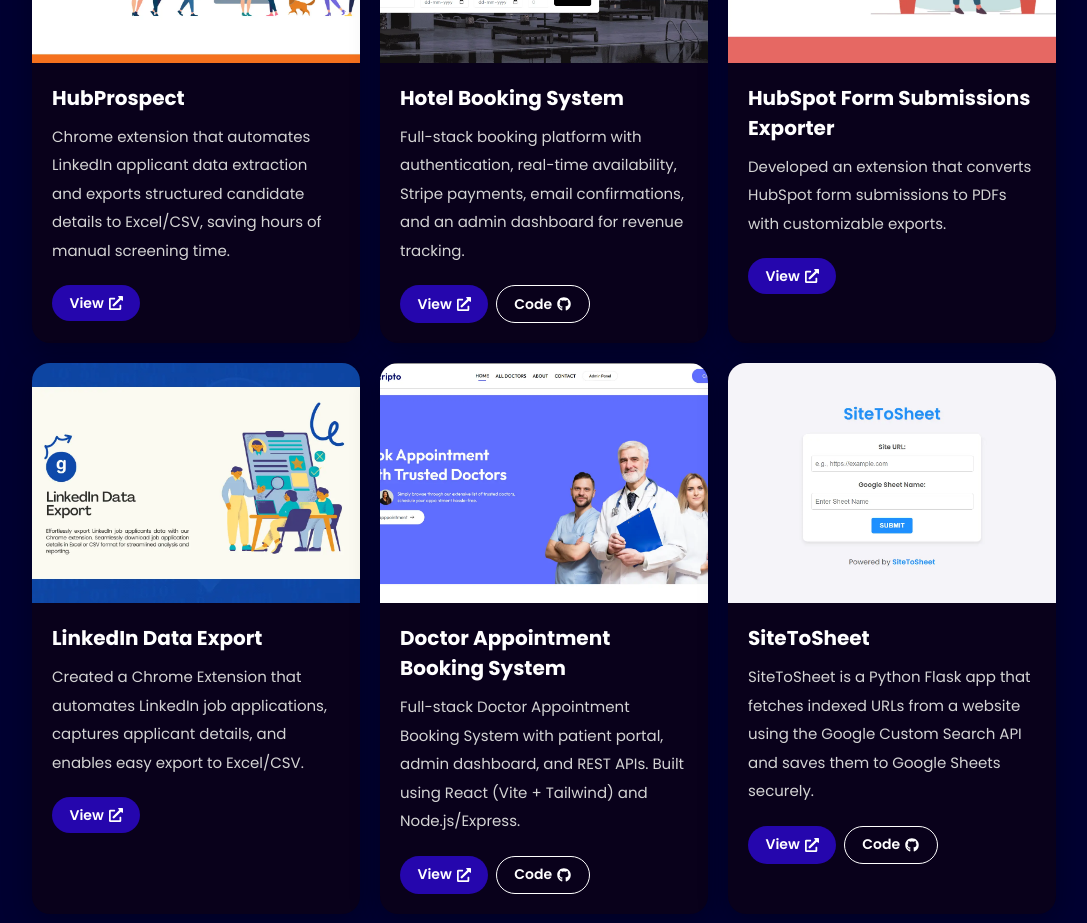
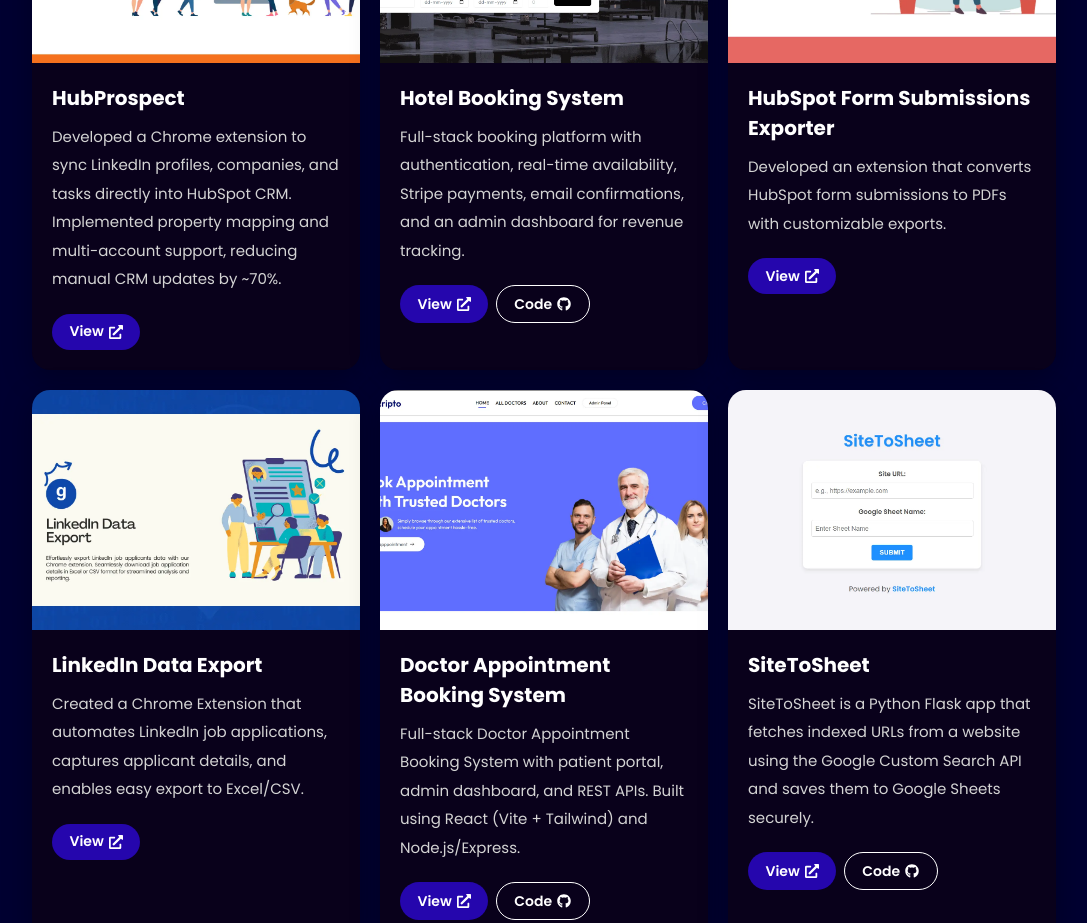
Before and after one commit to tanujgupta18/Portfolio-Website, a React (Vite) app: page / in a window 1280 px wide. Shown: the part 3120-4043 px from the top of the page, without its empty margins (96-1183 px from the left). Built offline with nearby package versions, Linux system fonts and the light colour scheme.

Commit message:
Motion Styling

```diff
--- a/package.json
+++ b/package.json
@@ -12,6 +12,7 @@
   "dependencies": {
     "@emailjs/browser": "^4.4.1",
     "@tailwindcss/vite": "^4.3.0",
+    "framer-motion": "^12.40.0",
     "react": "^19.2.6",
     "react-dom": "^19.2.6",
     "react-icons": "^5.6.0",
--- a/src/components/About.jsx
+++ b/src/components/About.jsx
@@ -1,9 +1,14 @@
 import { HiArrowRight } from "react-icons/hi";
+import { motion } from "framer-motion";
 
 const About = () => {
   return (
-    <section
+    <motion.section
       id="about"
+      initial={{ opacity: 0, y: -80 }}
+      whileInView={{ opacity: 1, y: 0 }}
+      viewport={{ once: true, amount: 0.2 }}
+      transition={{ duration: 0.7 }}
       className="bg-[#e5ecfb] px-[6%] md:px-[10%] py-20 md:py-24"
     >
       <h2 className="text-center text-[2.8rem] md:text-[3.8rem] font-extrabold">
@@ -42,7 +47,9 @@
           </p>
         </div>
 
-        <a
+        <motion.a
+          whileHover={{ scale: 1.03 }}
+          whileTap={{ scale: 0.98 }}
           href="https://drive.google.com/file/d/17RQKOoNQa-F0VWgrQB35QzsnnkmzGRQJ/view?usp=sharing"
           target="_blank"
           rel="noreferrer"
@@ -53,9 +60,9 @@
           </span>
 
           <HiArrowRight className="text-[1.8rem] md:text-[2rem] transition-transform duration-300 group-hover:translate-x-1" />
-        </a>
+        </motion.a>
       </div>
-    </section>
+    </motion.section>
   );
 };
 
--- a/src/components/Education.jsx
+++ b/src/components/Education.jsx
@@ -1,5 +1,7 @@
 import { FaGraduationCap } from "react-icons/fa";
+import { motion } from "framer-motion";
 
+const Education = () => {
   const education = [
     {
       degree: "Bachelor of Technology in Computer Engineering",
@@ -16,10 +18,37 @@
     },
   ];
 
-const Education = () => {
+  const container = {
+    hidden: {},
+    show: {
+      transition: {
+        staggerChildren: 0.28,
+      },
+    },
+  };
+
+  const item = {
+    hidden: { opacity: 0, y: -120 },
+    show: {
+      opacity: 1,
+      y: 0,
+      transition: {
+        duration: 1.2,
+        ease: "easeOut",
+      },
+    },
+  };
+
   return (
-    <section
+    <motion.section
       id="education"
+      initial={{ opacity: 0, y: -80 }}
+      whileInView={{ opacity: 1, y: 0 }}
+      viewport={{ once: true, amount: 0.35 }}
+      transition={{
+        duration: 1.1,
+        ease: "easeOut",
+      }}
       className="bg-[#e5ecfb] px-[6%] md:px-[10%] py-20 md:py-24"
     >
       <h2 className="flex items-center justify-center gap-3 text-center text-[2.8rem] md:text-[4rem] font-bold">
@@ -33,9 +62,16 @@
       </p>
 
       {/* Cards */}
-      <div className="mt-14 flex flex-col gap-8">
+      <motion.div
+        variants={container}
+        initial="hidden"
+        whileInView="show"
+        viewport={{ once: true }}
+        className="mt-14 flex flex-col gap-8"
+      >
         {education.map((item) => (
           <div
+            variants={item}
             key={item.degree}
             className="rounded-4xl bg-white p-7 md:p-10 shadow-[0_5px_18px_rgba(0,0,0,0.10)] transition-all duration-300 hover:-translate-y-1 hover:shadow-[0_12px_28px_rgba(0,0,0,0.12)]"
           >
@@ -58,8 +94,8 @@
             </div>
           </div>
         ))}
-      </div>
-    </section>
+      </motion.div>
+    </motion.section>
   );
 };
 
--- a/src/components/Experience.jsx
+++ b/src/components/Experience.jsx
@@ -1,10 +1,38 @@
 import experience from "../data/experience.json";
 import { FaBriefcase, FaMapMarkerAlt } from "react-icons/fa";
+import { motion } from "framer-motion";
 
 const Experience = () => {
+  const container = {
+    hidden: {},
+    show: {
+      transition: {
+        staggerChildren: 0.28,
+        delayChildren: 0.2,
+      },
+    },
+  };
+
+  const item = {
+    hidden: {
+      opacity: 0,
+    },
+    show: {
+      opacity: 1,
+      transition: {
+        duration: 0.8,
+        ease: "easeOut",
+      },
+    },
+  };
+
   return (
-    <section
+    <motion.section
       id="experience"
+      initial={{ opacity: 0 }}
+      whileInView={{ opacity: 1 }}
+      viewport={{ once: false, amount: 0.15 }}
+      transition={{ duration: 0.9 }}
       className="px-[6%] md:px-[10%] py-18 md:py-24 bg-[#edf0fa]"
     >
       <h2 className="flex items-center justify-center gap-3 text-[2.8rem] md:text-[4rem] font-bold">
@@ -16,9 +44,16 @@
         Turning ideas into real products through internships and development.
       </p>
 
-      <div className="mt-16 flex flex-col gap-10">
+      <motion.div
+        variants={container}
+        initial="hidden"
+        whileInView="show"
+        viewport={{ once: false, amount: 0.15 }}
+        className="mt-16 flex flex-col gap-10"
+      >
         {experience.slice(0, 2).map((exp, index) => (
-          <div
+          <motion.div
+            variants={item}
             key={index}
             className="rounded-[2.5rem] bg-white p-7 md:p-10 shadow-[0_5px_15px_rgba(0,0,0,0.08)] transition-all duration-300 hover:-translate-y-2 hover:shadow-[0_12px_30px_rgba(0,0,0,0.12)]"
           >
@@ -65,9 +100,9 @@
                 </span>
               ))}
             </div>
-          </div>
+          </motion.div>
         ))}
-      </div>
+      </motion.div>
       {experience.length > 2 && (
         <div className="mt-20 flex justify-center">
           <a
@@ -78,7 +113,7 @@
           </a>
         </div>
       )}
-    </section>
+    </motion.section>
   );
 };
 
--- a/src/components/Projects.jsx
+++ b/src/components/Projects.jsx
@@ -1,5 +1,6 @@
 import projects from "../data/projects.json";
 import { assets } from "../assets/assets";
+import { motion } from "framer-motion";
 import {
   FaGithub,
   FaExternalLinkAlt,
@@ -10,9 +11,36 @@
 const Projects = () => {
   const featuredProjects = projects.filter((project) => project.featured);
 
+  const container = {
+    hidden: {},
+    show: {
+      transition: {
+        staggerChildren: 0.18,
+        delayChildren: 0.15,
+      },
+    },
+  };
+
+  const item = {
+    hidden: {
+      opacity: 0,
+    },
+    show: {
+      opacity: 1,
+      transition: {
+        duration: 0.7,
+        ease: "easeOut",
+      },
+    },
+  };
+
   return (
-    <section
+    <motion.section
       id="projects"
+      initial={{ opacity: 0, y: -100 }}
+      whileInView={{ opacity: 1, y: 0 }}
+      viewport={{ once: false, amount: 0.15 }}
+      transition={{ duration: 1.1 }}
       className="bg-[#000031] px-[6%] md:px-[10%] py-20 md:py-24"
     >
       {/* Heading */}
@@ -27,16 +55,23 @@
         problem solving.
       </p>
 
-      <div className="mt-14 grid grid-cols-1 gap-8 md:grid-cols-2 xl:grid-cols-3">
+      <motion.div
+        variants={container}
+        initial="hidden"
+        whileInView="show"
+        viewport={{ once: false, amount: 0.15 }}
+        className="mt-14 grid grid-cols-1 gap-8 md:grid-cols-2 xl:grid-cols-3"
+      >
         {featuredProjects.map((project) => (
-          <div
+          <motion.div
+            variants={item}
             key={project.title}
             className="overflow-hidden rounded-[1.8rem] bg-[#09011b] shadow-[0_8px_30px_rgba(0,0,0,0.28)] transition-all duration-300 hover:-translate-y-2 hover:shadow-[0_16px_40px_rgba(0,0,0,0.35)]"
           >
             <img
               src={assets[project.image]}
               alt={project.title}
-              className="h-[220px] md:h-[240px] w-full object-cover"
+              className="h-[220px] md:h-[240px] w-full object-cover transition duration-[1200ms] hover:scale-[1.04]"
             />
 
             <div className="p-6 md:p-8">
@@ -71,9 +106,9 @@
                 )}
               </div>
             </div>
-          </div>
+          </motion.div>
         ))}
-      </div>
+      </motion.div>
 
       <div className="mt-16 md:mt-20 flex justify-center">
         <a
@@ -84,7 +119,7 @@
           <FaArrowRight className="text-[1.4rem]" />
         </a>
       </div>
-    </section>
+    </motion.section>
   );
 };
 
--- a/src/components/Skills.jsx
+++ b/src/components/Skills.jsx
@@ -1,11 +1,38 @@
 import React from "react";
+import { motion } from "framer-motion";
 import skills from "../data/skills.json";
 import { FaLaptopCode } from "react-icons/fa";
 
 const Skills = () => {
+  const container = {
+    hidden: {},
+    show: {
+      transition: {
+        staggerChildren: 0.06,
+        delayChildren: 0.15,
+      },
+    },
+  };
+
+  const item = {
+    hidden: { opacity: 0 },
+    show: {
+      opacity: 1,
+      y: 0,
+      transition: {
+        duration: 0.7,
+        ease: "easeOut",
+      },
+    },
+  };
+
   return (
-    <section
+    <motion.section
       id="skills"
+      initial={{ opacity: 0, y: -80 }}
+      whileInView={{ opacity: 1, y: 0 }}
+      viewport={{ once: false, amount: 0.15 }}
+      transition={{ duration: 0.7 }}
       className="bg-[#07143f] px-[6%] md:px-[10%] py-20 md:py-24"
     >
       {/* Heading */}
@@ -20,9 +47,16 @@
 
       {/* Container */}
       <div className="mt-16">
-        <div className="grid grid-cols-2 gap-6 md:grid-cols-3 lg:grid-cols-6">
+        <motion.div
+          variants={container}
+          initial="hidden"
+          whileInView="show"
+          viewport={{ once: false }}
+          className="grid grid-cols-2 gap-6 md:grid-cols-3 lg:grid-cols-6"
+        >
           {skills.map((skill) => (
-            <div
+            <motion.div
+              variants={item}
               key={skill.name}
               className="rounded-4xl border border-[#2f4db5] bg-[#11256de3] p-8 text-center shadow-[0_10px_25px_rgba(0,0,0,0.18)] transition-all duration-300 hover:-translate-y-2 hover:border-[#4c74ff] hover:bg-[#18338f] hover:shadow-[0_18px_45px_rgba(34,90,255,0.18)]"
             >
@@ -35,11 +69,11 @@
               <h3 className="mt-6 text-[1.7rem] font-medium text-white">
                 {skill.name}
               </h3>
-            </div>
+            </motion.div>
           ))}
-        </div>
+        </motion.div>
       </div>
-    </section>
+    </motion.section>
   );
 };
 
--- a/src/data/Projects.json
+++ b/src/data/Projects.json
@@ -2,7 +2,7 @@
   {
     "title": "HubProspect",
     "featured": true,
-    "description": "Chrome extension that automates LinkedIn applicant data extraction and exports structured candidate details to Excel/CSV, saving hours of manual screening time.",
+    "description": "Developed a Chrome extension to sync LinkedIn profiles, companies, and tasks directly into HubSpot CRM. Implemented property mapping and multi-account support, reducing manual CRM updates by ~70%.",
     "image": "hubProspect",
     "links": {
       "view": "https://chromewebstore.google.com/detail/hublink/lojcclojekmpcilbmmlkcilfgegiddcj"
```
Also changed, not shown: src/components/Hero.jsx (+21 -8 lines), 1 other file (tests, documents, lock files or other folders). Lines whose indentation alone changed are shown as unchanged.
